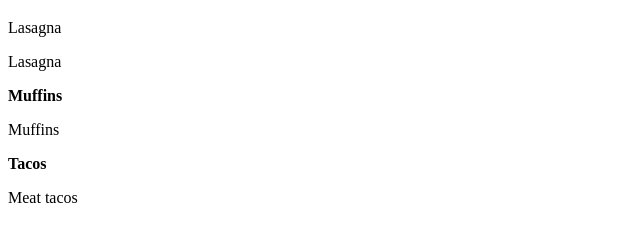
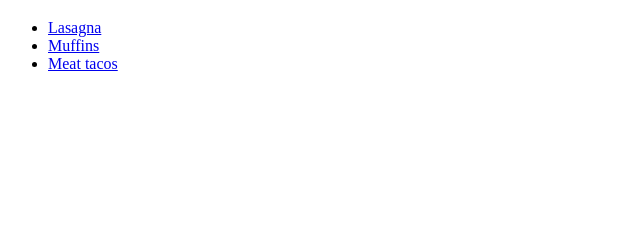
Before and after one commit to mercury-Hg80/odin-recipes, a plain HTML site: page index.html in a window 1280 px wide. Shown: the part 61-302 px from the top of the page, without its empty margins (0-640 px from the left). Drawn offline with Linux system fonts and the light colour scheme.

Commit message:
Fix homepage links

```diff
--- a/index.html
+++ b/index.html
@@ -12,17 +12,13 @@
 
 
 
-<stong>Lasagna</stong></strong>
+<ul>
+<!-- fix links to be come clickable on main page-->
+<li><a href="recipes/lasagna.html">Lasagna</a></li>
+<li><a href="recipes/muffin.html">Muffins</a></li>
+<li><a href="recipes/tacos.html">Meat tacos</a></li>
 
-      <p><a: href="recipes/lasagna.html">Lasagna</a:></p>
-
-<strong>Muffins</strong>
-
-      <p><a: href="recipes/muffin.html">Muffins</a:></p>
-
-<strong>Tacos</strong>
-
-      <p><a: href="recipes/tacos.html">Meat tacos</a:></p>
+</ul>
 
     </body>
 
```
